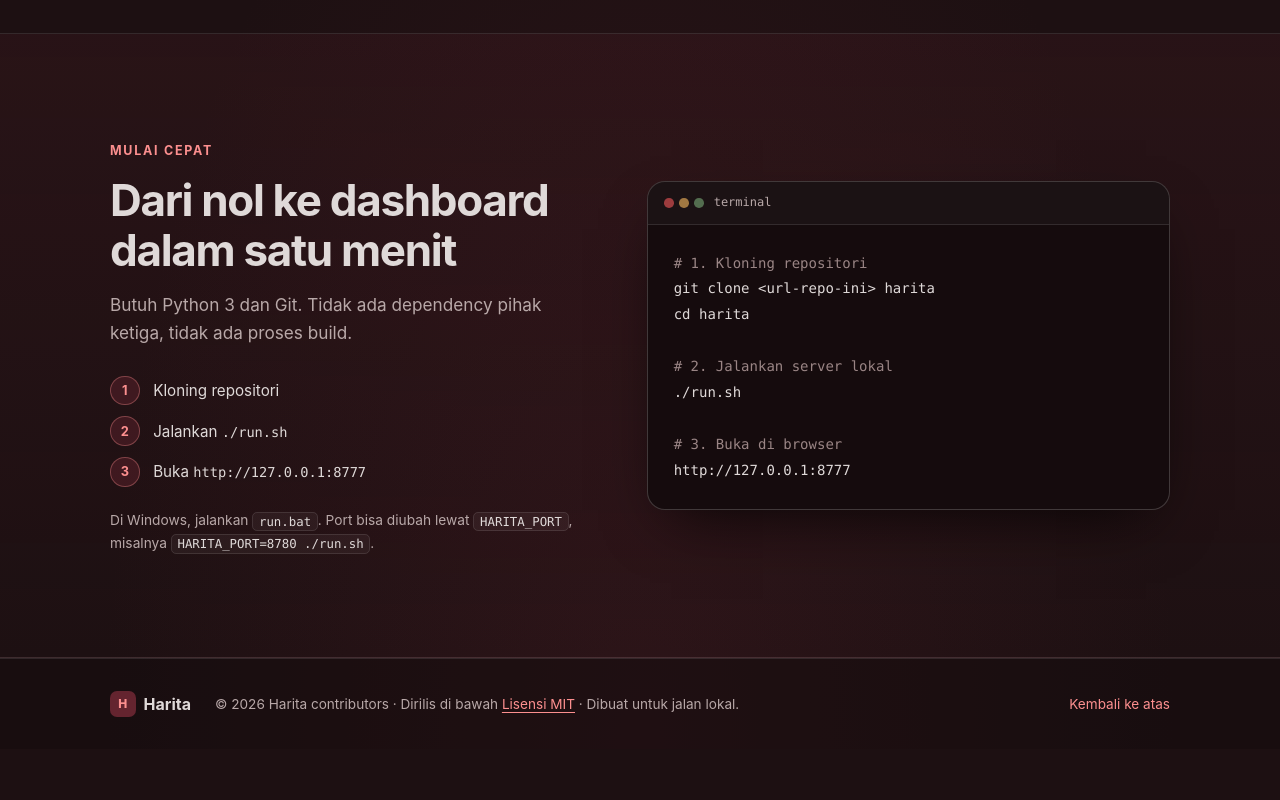
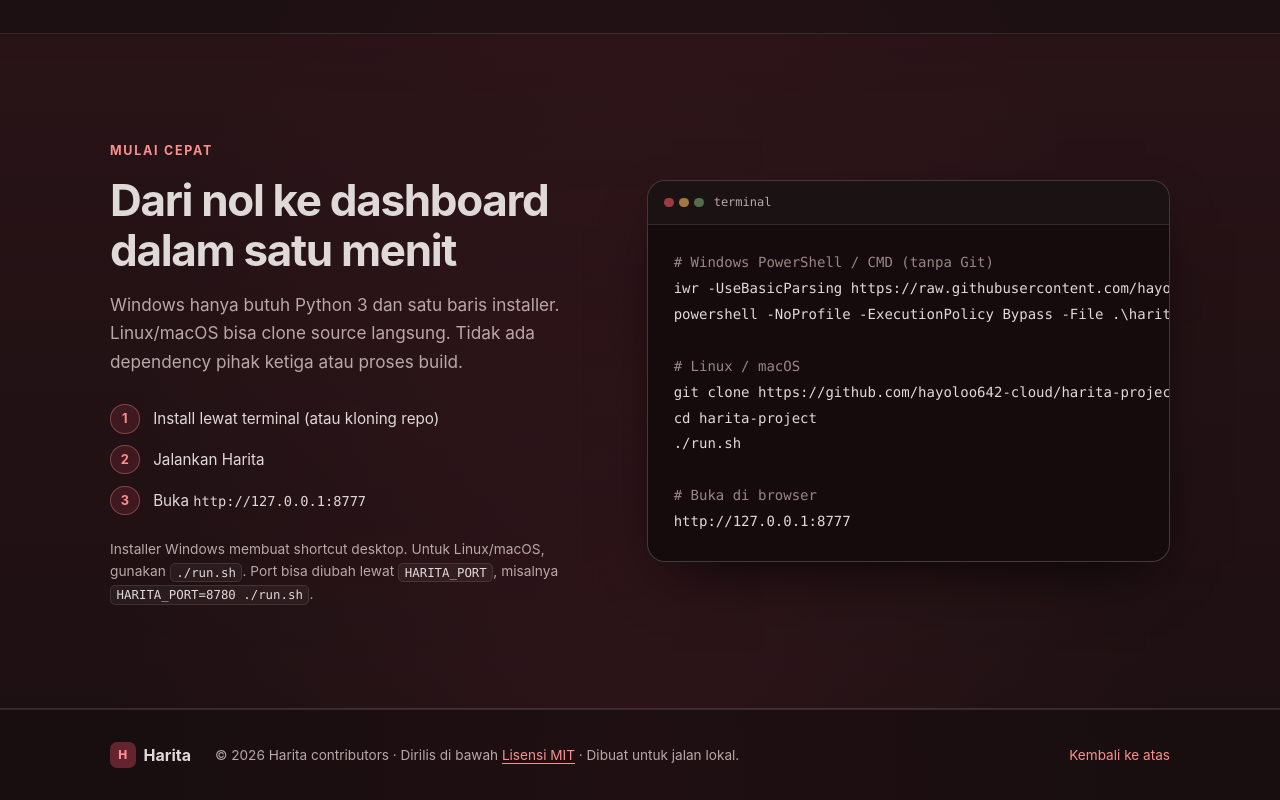
Before and after one commit to hayoloo642-cloud/harita-project, a website: page docs/landing/index.html in a window 1280 px wide. Shown: the part 3164-3964 px from the top of the page. Before the commit the page ends 3913 px from the top, so only its background shows below. Drawn offline with Linux system fonts and the light colour scheme.

Commit message:
Document installation steps for all platforms

```diff
--- a/docs/landing/index.html
+++ b/docs/landing/index.html
@@ -227,16 +227,17 @@
           <p class="eyebrow">Mulai cepat</p>
           <h2 id="mulai-title">Dari nol ke dashboard dalam satu menit</h2>
           <p class="section-lede">
-            Butuh Python 3 dan Git. Tidak ada dependency pihak ketiga, tidak ada proses build.
+            Windows hanya butuh Python 3 dan satu baris installer. Linux/macOS bisa clone source langsung.
+            Tidak ada dependency pihak ketiga atau proses build.
           </p>
           <ol class="steps">
-            <li><span>Kloning repositori</span></li>
-            <li><span>Jalankan <code>./run.sh</code></span></li>
+            <li><span>Install lewat terminal (atau kloning repo)</span></li>
+            <li><span>Jalankan Harita</span></li>
             <li><span>Buka <code>http://127.0.0.1:8777</code></span></li>
           </ol>
           <p class="note">
-            Di Windows, jalankan <code>run.bat</code>. Port bisa diubah lewat
-            <code>HARITA_PORT</code>, misalnya <code>HARITA_PORT=8780 ./run.sh</code>.
+            Installer Windows membuat shortcut desktop. Untuk Linux/macOS, gunakan <code>./run.sh</code>.
+            Port bisa diubah lewat <code>HARITA_PORT</code>, misalnya <code>HARITA_PORT=8780 ./run.sh</code>.
           </p>
         </div>
 
@@ -245,14 +246,16 @@
             <span class="code-dots" aria-hidden="true"><i></i><i></i><i></i></span>
             <span class="code-title">terminal</span>
           </div>
-          <pre tabindex="0" role="region" aria-label="Perintah untuk menjalankan Harita"><code><span class="c-comment"># 1. Kloning repositori</span>
-git clone &lt;url-repo-ini&gt; harita
-cd harita
+          <pre tabindex="0" role="region" aria-label="Perintah instalasi Harita"><code><span class="c-comment"># Windows PowerShell / CMD (tanpa Git)</span>
+iwr -UseBasicParsing https://raw.githubusercontent.com/hayoloo642-cloud/harita-project/master/install.ps1 -OutFile harita-install.ps1
+powershell -NoProfile -ExecutionPolicy Bypass -File .\harita-install.ps1
 
-<span class="c-comment"># 2. Jalankan server lokal</span>
+<span class="c-comment"># Linux / macOS</span>
+git clone https://github.com/hayoloo642-cloud/harita-project.git
+cd harita-project
 ./run.sh
 
-<span class="c-comment"># 3. Buka di browser</span>
+<span class="c-comment"># Buka di browser</span>
 http://127.0.0.1:8777</code></pre>
         </div>
       </div>
```
Also changed, not shown: README.md.
